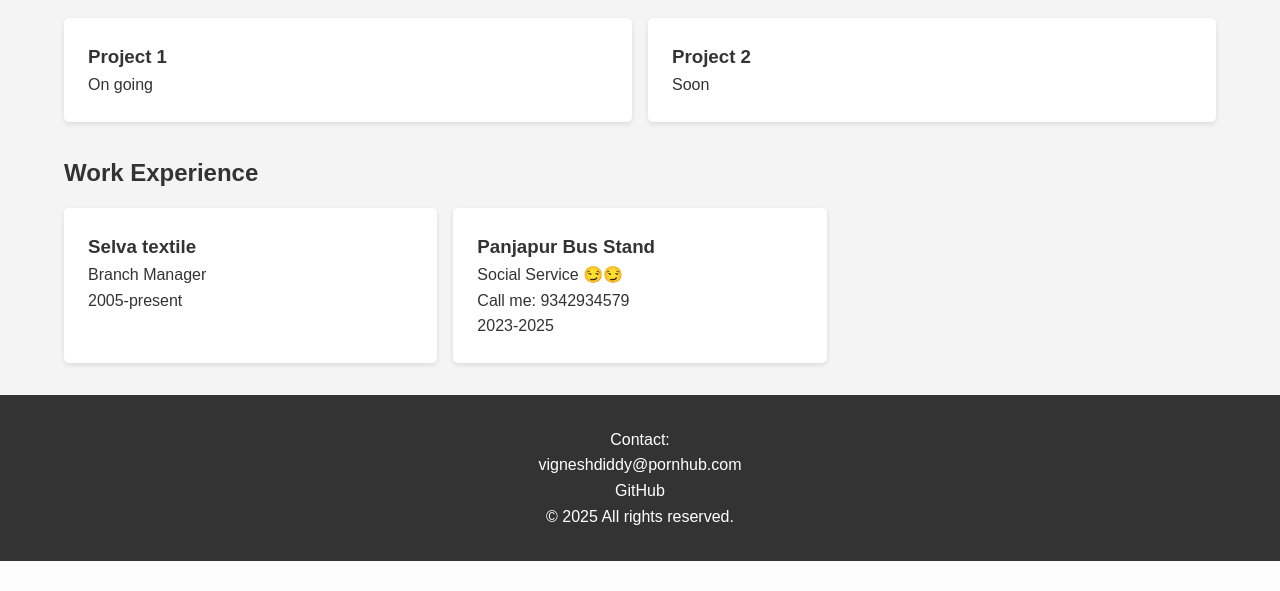
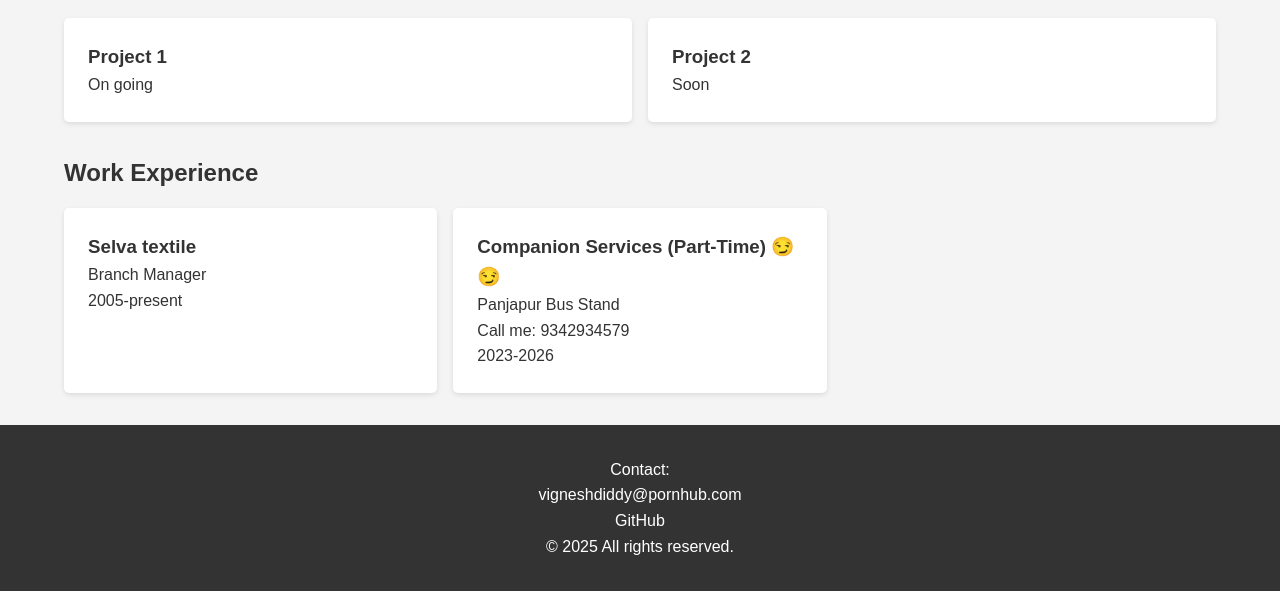
Before and after one commit to amark2005/vicky, a Flask app: page / in a window 1280 px wide. Shown: the part 1470-2061 px from the top of the page. Before the commit the page ends 2031 px from the top, so only its background shows below. Run offline with Flask 3, Linux system fonts and the light colour scheme.

Commit message:
parr time change

```diff
--- a/templates/index.html
+++ b/templates/index.html
@@ -88,9 +88,9 @@
 
             <!-- work 2 -->
             <div class="card">
-                <h3>Panjapur Bus Stand</h3>
-                <p>Social Service 😏😏</p> <p>Call me: 9342934579</p>
-                <p>2023-2025</p>
+                <h3>Companion Services (Part-Time) 😏😏</h3>
+                <p>Panjapur Bus Stand</p> <p>Call me: 9342934579</p>
+                <p>2023-2026</p>
             </div>
             <p></p>
         </div>
```
